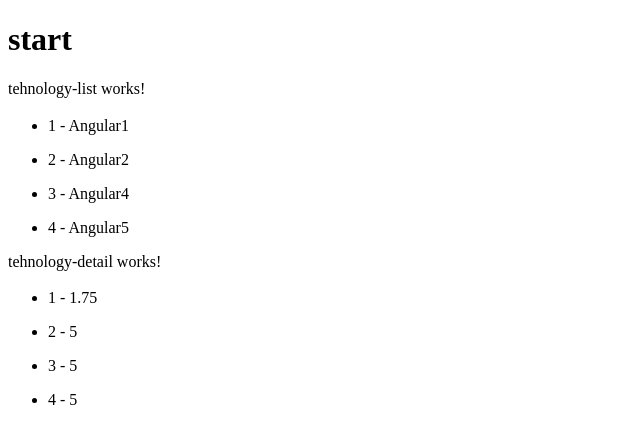
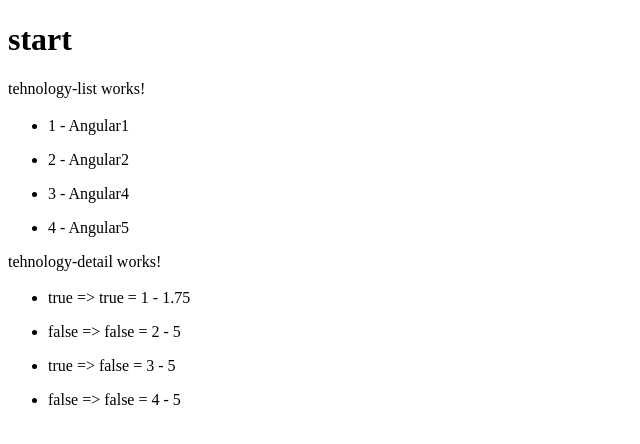
Before and after one commit to milanzivanov/codevolution-angular5, an Angular app: page / in a window 1280 px wide. Shown: the top 444 px of the page, without its empty margins (0-640 px from the left). Built offline with nearby package versions, Linux system fonts and the light colour scheme.

Commit message:
index as i

```diff
--- a/src/app/tehnology-detail/tehnology-detail.component.html
+++ b/src/app/tehnology-detail/tehnology-detail.component.html
@@ -2,6 +2,9 @@
   tehnology-detail works!
 </p>
 <h3>{{errorMsg}}</h3>
-<ul *ngFor="let tehnology of tehnologies; let i = index">
-  <li>{{ i+1 }} - {{ tehnology.version }}</li>
+<ul *ngFor="let tehnology of tehnologies;
+            index as i;
+            first as f;
+            even as e">
+  <li>{{e}} => {{f}} = {{ i+1 }} - {{ tehnology.version }}</li>
 </ul>
```
